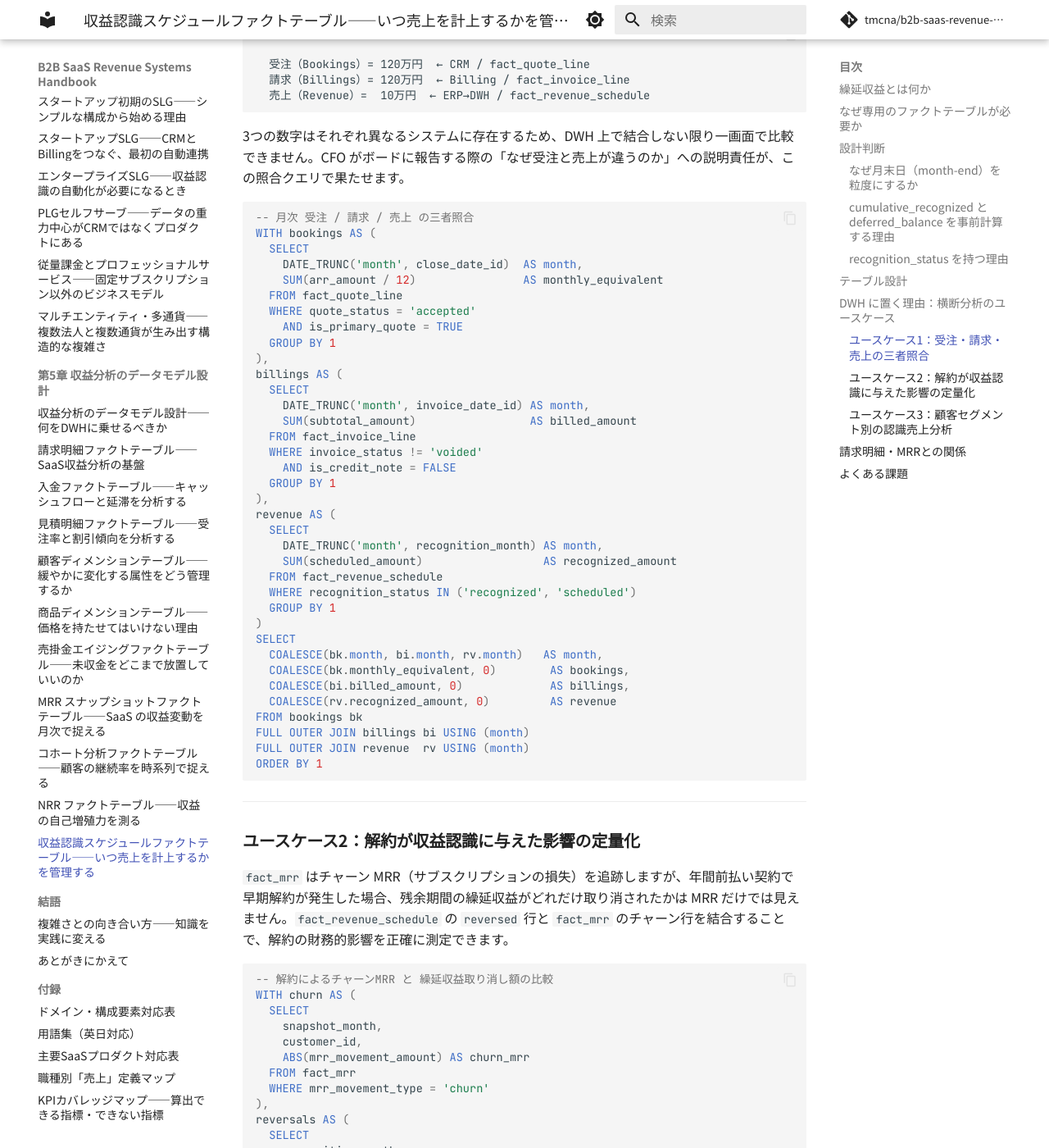
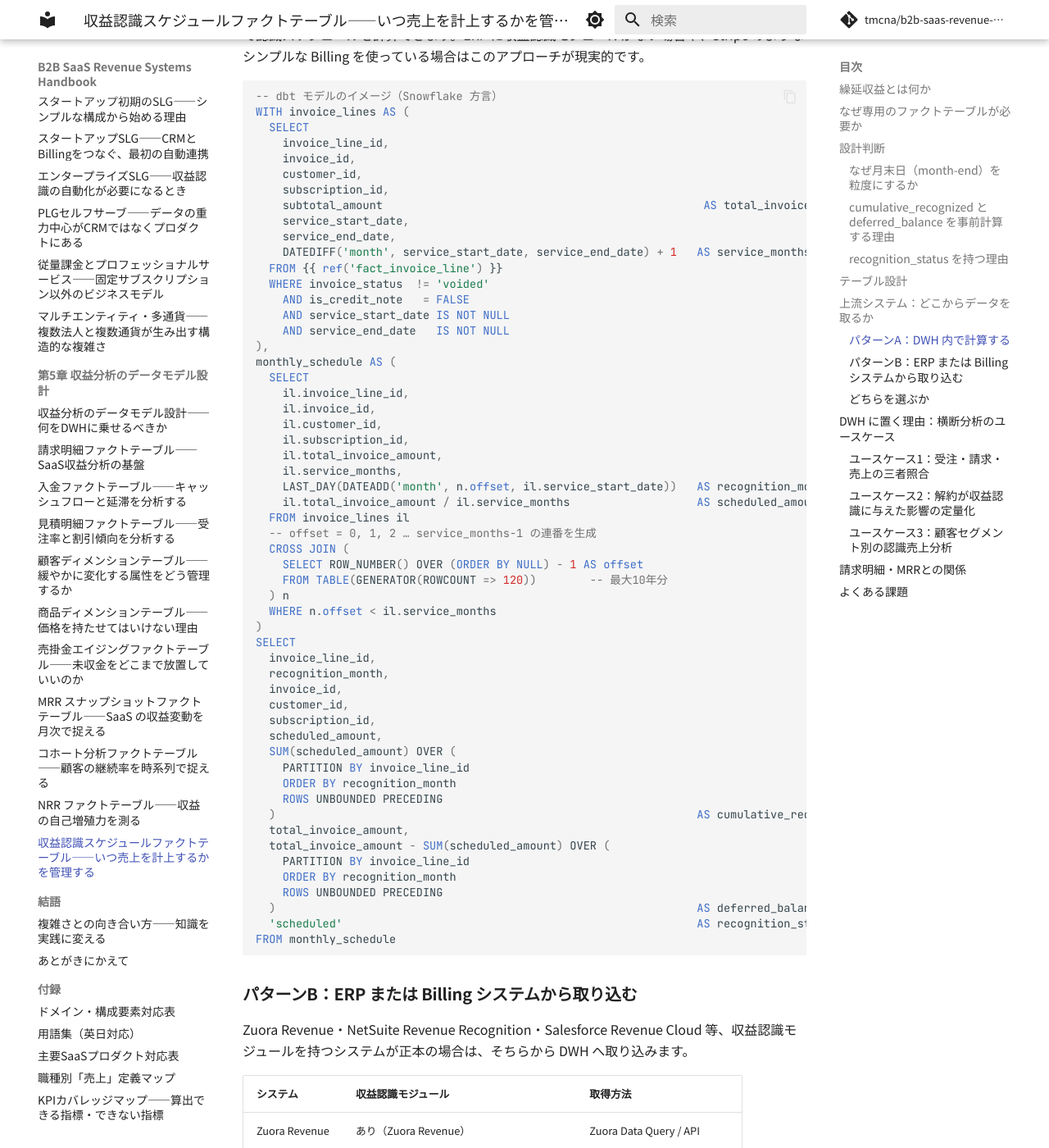
Before and after one commit to tmcna/b2b-saas-revenue-systems-handbook, an MkDocs documentation site: the page built from docs/05_dwh/10_fact_revenue_schedule.md, in a window 1280 px wide and 1400 px high, scrolled down 2988 px. Shown: the whole window at 82% size. Built offline with MkDocs 1.6.1 and Material for MkDocs 9.7.7, drawn with Linux system fonts in a browser that asks for light colours; comment, search, counter and statistics services are not loaded; some of the changed text lies outside the part shown.

Commit message:
収益認識スケジュールページに上流システムセクションを追加
- パターンA（DWH内でfact_invoice_lineから計算）とパターンB（ERP/Billingから取込）を整理
- パターンAのdbtモデルのサンプルクエリを追加
- 主要Billing/ERPツールの収益認識モジュール対応状況を一覧化
- 両パターンの選択基準と混在時のリスクを記載

Co-Authored-By: Claude Sonnet 4.6 <noreply@anthropic.com>

````diff
--- a/docs/05_dwh/10_fact_revenue_schedule.md
+++ b/docs/05_dwh/10_fact_revenue_schedule.md
@@ -106,6 +106,96 @@ fact_revenue_schedule (
   amount_usd            DECIMAL      -- 多通貨対応の場合
 )
 ```
+
+---
+
+## 上流システム：どこからデータを取るか
+
+`fact_revenue_schedule` のデータソースは、他のファクトテーブルと異なり一通りではありません。会社のシステム構成によって2つのパターンがあり、どちらを選ぶかは重要な設計判断です。
+
+### パターンA：DWH 内で計算する
+
+`fact_invoice_line` にはすでに `service_start_date`（サービス開始日）と `service_end_date`（サービス終了日）があります。この2つの日付を使えば、DWH 層（dbt 等）で認識スケジュールを計算できます。ERP に収益認識モジュールがない場合や、Stripe のようなシンプルな Billing を使っている場合はこのアプローチが現実的です。
+
+```sql
+-- dbt モデルのイメージ（Snowflake 方言）
+WITH invoice_lines AS (
+  SELECT
+    invoice_line_id,
+    invoice_id,
+    customer_id,
+    subscription_id,
+    subtotal_amount                                                AS total_invoice_amount,
+    service_start_date,
+    service_end_date,
+    DATEDIFF('month', service_start_date, service_end_date) + 1   AS service_months
+  FROM {{ ref('fact_invoice_line') }}
+  WHERE invoice_status  != 'voided'
+    AND is_credit_note   = FALSE
+    AND service_start_date IS NOT NULL
+    AND service_end_date   IS NOT NULL
+),
+monthly_schedule AS (
+  SELECT
+    il.invoice_line_id,
+    il.invoice_id,
+    il.customer_id,
+    il.subscription_id,
+    il.total_invoice_amount,
+    il.service_months,
+    LAST_DAY(DATEADD('month', n.offset, il.service_start_date))   AS recognition_month,
+    il.total_invoice_amount / il.service_months                   AS scheduled_amount
+  FROM invoice_lines il
+  -- offset = 0, 1, 2 … service_months-1 の連番を生成
+  CROSS JOIN (
+    SELECT ROW_NUMBER() OVER (ORDER BY NULL) - 1 AS offset
+    FROM TABLE(GENERATOR(ROWCOUNT => 120))        -- 最大10年分
+  ) n
+  WHERE n.offset < il.service_months
+)
+SELECT
+  invoice_line_id,
+  recognition_month,
+  invoice_id,
+  customer_id,
+  subscription_id,
+  scheduled_amount,
+  SUM(scheduled_amount) OVER (
+    PARTITION BY invoice_line_id
+    ORDER BY recognition_month
+    ROWS UNBOUNDED PRECEDING
+  )                                                               AS cumulative_recognized,
+  total_invoice_amount,
+  total_invoice_amount - SUM(scheduled_amount) OVER (
+    PARTITION BY invoice_line_id
+    ORDER BY recognition_month
+    ROWS UNBOUNDED PRECEDING
+  )                                                               AS deferred_balance,
+  'scheduled'                                                     AS recognition_status
+FROM monthly_schedule
+```
+
+### パターンB：ERP または Billing システムから取り込む
+
+Zuora Revenue・NetSuite Revenue Recognition・Salesforce Revenue Cloud 等、収益認識モジュールを持つシステムが正本の場合は、そちらから DWH へ取り込みます。
+
+| システム | 収益認識モジュール | 取得方法 |
+|---------|-----------------|---------|
+| Zuora Revenue | あり（Zuora Revenue） | Zuora Data Query / API |
+| NetSuite | あり（Revenue Recognition） | NetSuite SuiteAnalytics / API |
+| Salesforce | あり（Revenue Cloud / Salesforce Billing） | Salesforce Bulk API |
+| Stripe | なし | パターンAで DWH 計算 |
+| Chargebee | 限定的（月次のみ） | パターンA推奨 |
+
+### どちらを選ぶか
+
+| 状況 | 推奨パターン |
+|------|------------|
+| Stripe 等シンプルな Billing、ERP に収益認識モジュールなし | **A**（DWH で計算） |
+| Zuora Revenue・NetSuite 等が正本 | **B**（ERP/Billing から取込） |
+| GAAP/IFRS 準拠の監査対応が必要 | **B**（ERP の認識結果を正本とする） |
+
+パターンAとBを混在させると DWH と ERP の数字がずれます。いずれかに統一するか、パターンAを採用した上で ERP との照合クエリを定期実行する運用が必要です。
 
 ---
 
````
